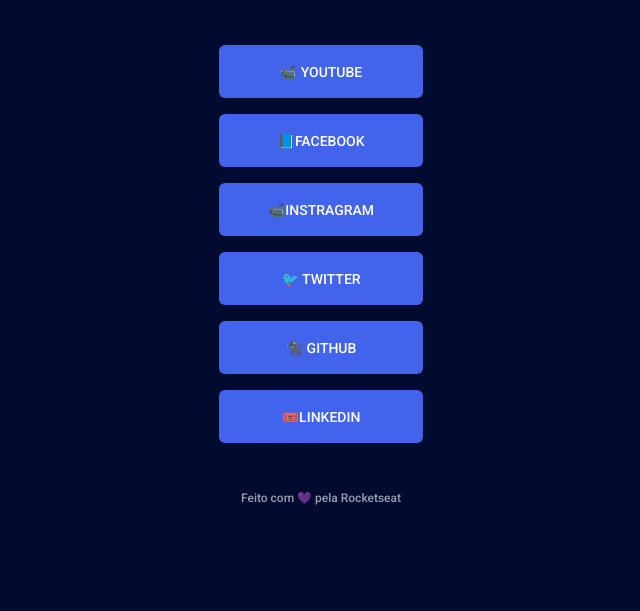
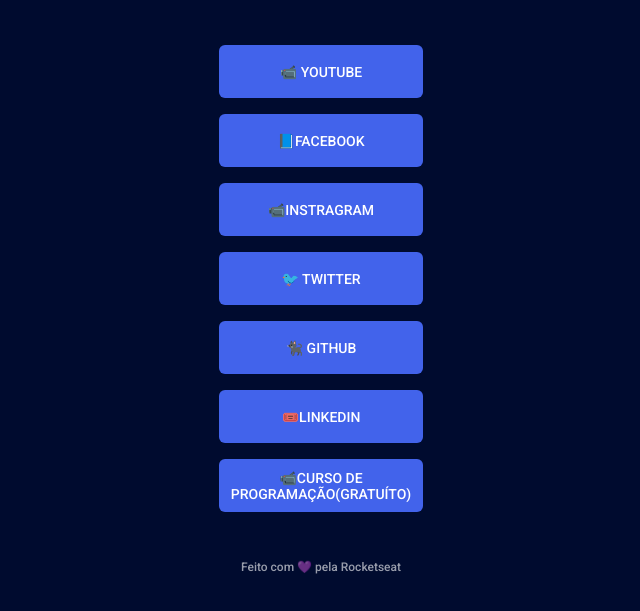
Before and after one commit to flaviohenriquegomesdasilva3/Web1, a plain HTML site: page index.html in a window 1280 px wide. Shown: the part 261-872 px from the top of the page, without its empty margins (319-959 px from the left). Before the commit the page ends 826 px from the top, so only its background shows below. Drawn offline with Linux system fonts and the light colour scheme.

Commit message:
Acrescentei o discorery

```diff
--- a/index.html
+++ b/index.html
@@ -35,6 +35,10 @@
         </li>
         <li>
           <a href="https://www.linkedin.com/in/fl%C3%A1vio-henrique-gomes-da-silva-534716244/"target="_blank"> 🎟️Linkedin</a>
+        <li>
+          <a href="https://discover.maykbrito.dev"target="_blank">📹Curso de Programação(gratuíto)</a>
+
+        </li>
         </li>
       </ul>
       <footer>Feito com 💜 pela <a href="https://rocketseat.com.br" target="_blank">Rocketseat</a> </footer>
```
